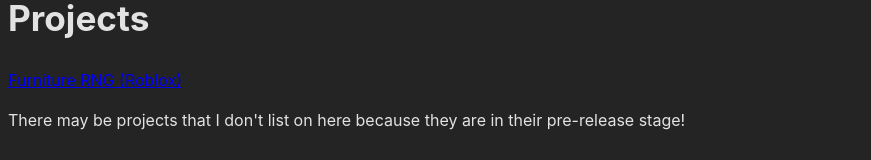
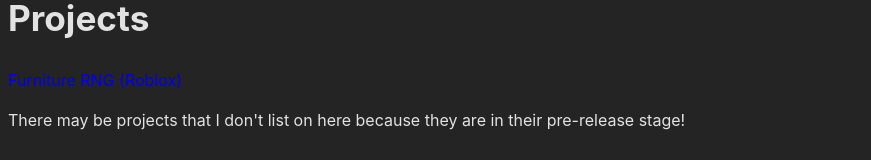
Before and after one commit to LoganPaxton/loganpaxton-vercel-vite, a Vue app: page / in a window 1280 px wide. Shown: the part 201-361 px from the top of the page, without its empty margins (0-871 px from the left). Built offline with nearby package versions, Linux system fonts and the light colour scheme.

Commit message:
Update style.css

```diff
--- a/src/style.css
+++ b/src/style.css
@@ -24,6 +24,14 @@ h1 {
   font-size: 2.2em;
 }
 
+a:link {
+  text-decoration: none;
+}
+
+a:hover {
+  text-decoration: underline;
+}
+
 #app {
   max-width: 1280px;
 }
```
